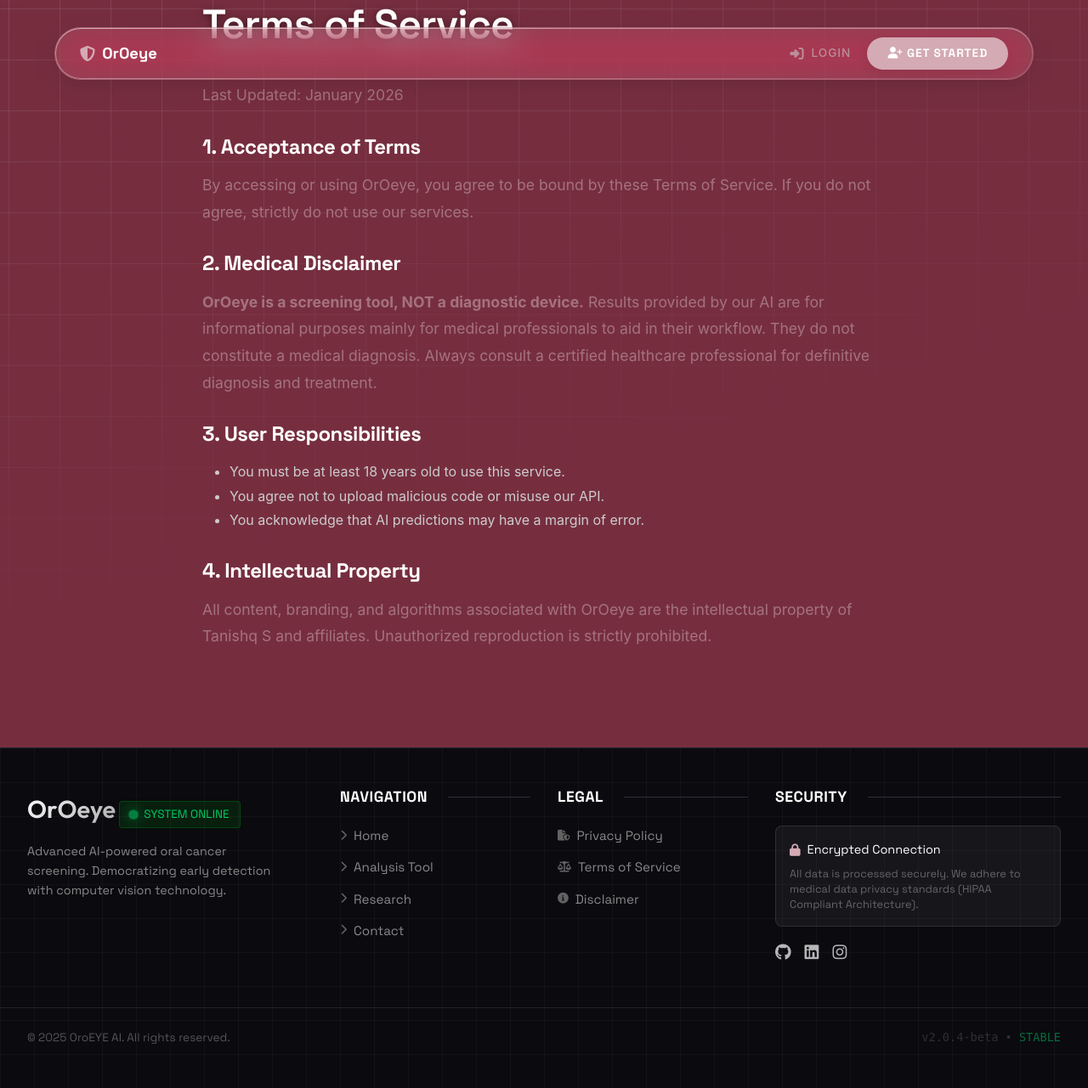
After one commit to thisistanishq/oroeye, a Flask app: page /terms in a window 1280 px wide. The commit adds this page. Shown: the whole page at 85% size. Run offline with Flask 3, Linux system fonts and the light colour scheme; some libraries are stand-ins or nearby versions.

Commit message:
Feat: Update footer links and add legal pages

```diff
--- a/backend/app.py
+++ b/backend/app.py
@@ -476,6 +476,15 @@ def analyze(): return render_template('analysis.html')
 @app.route('/research')
 def research(): return render_template('research.html')
 
+@app.route('/privacy')
+def privacy(): return render_template('privacy.html')
+
+@app.route('/terms')
+def terms(): return render_template('terms.html')
+
+@app.route('/disclaimer')
+def disclaimer(): return render_template('disclaimer.html')
+
 @app.route('/contact', methods=['GET', 'POST'])
 def contact():
     if request.method == 'POST':
--- a/frontend/templates/base.html
+++ b/frontend/templates/base.html
@@ -124,9 +124,12 @@
             <div class="hud-col">
                 <h4>LEGAL</h4>
                 <ul class="footer-links">
-                    <li><a href="#"><i class="fa-solid fa-file-shield"></i> Privacy Policy</a></li>
-                    <li><a href="#"><i class="fa-solid fa-scale-balanced"></i> Terms of Service</a></li>
-                    <li><a href="#"><i class="fa-solid fa-circle-info"></i> Disclaimer</a></li>
+                    <li><a href="{{ url_for('privacy') }}"><i class="fa-solid fa-file-shield"></i> Privacy Policy</a>
+                    </li>
+                    <li><a href="{{ url_for('terms') }}"><i class="fa-solid fa-scale-balanced"></i> Terms of Service</a>
+                    </li>
+                    <li><a href="{{ url_for('disclaimer') }}"><i class="fa-solid fa-circle-info"></i> Disclaimer</a>
+                    </li>
                 </ul>
             </div>
 
@@ -144,12 +147,15 @@
                     </div>
                 </div>
                 <div style="display: flex; gap: 1rem;">
-                    <a href="#" style="color: #fff; font-size: 1.2rem; opacity: 0.7;"><i
+                    <a href="https://github.com/thisistanishq/proeye" target="_blank"
+                        style="color: #fff; font-size: 1.2rem; opacity: 0.7; transition: opacity 0.3s;"><i
                             class="fa-brands fa-github"></i></a>
-                    <a href="#" style="color: #fff; font-size: 1.2rem; opacity: 0.7;"><i
+                    <a href="https://www.linkedin.com/in/thisistanishq" target="_blank"
+                        style="color: #fff; font-size: 1.2rem; opacity: 0.7; transition: opacity 0.3s;"><i
                             class="fa-brands fa-linkedin"></i></a>
-                    <a href="#" style="color: #fff; font-size: 1.2rem; opacity: 0.7;"><i
-                            class="fa-brands fa-twitter"></i></a>
+                    <a href="https://www.instagram.com/thisistanishq" target="_blank"
+                        style="color: #fff; font-size: 1.2rem; opacity: 0.7; transition: opacity 0.3s;"><i
+                            class="fa-brands fa-instagram"></i></a>
                 </div>
             </div>
         </div>
--- /dev/null
+++ b/frontend/templates/terms.html
@@ -0,0 +1,34 @@
+{% extends "base.html" %}
+
+{% block content %}
+<section class="section">
+    <div class="glass-panel" style="max-width: 900px; margin: 4rem auto; padding: 3rem;">
+        <h1 class="gradient-text" style="font-size: 3rem; margin-bottom: 2rem;">Terms of Service</h1>
+
+        <div style="color: #ccc; line-height: 1.8;">
+            <p style="margin-bottom: 1.5rem;">Last Updated: January 2026</p>
+
+            <h2 style="color: #fff; margin-top: 2rem; margin-bottom: 1rem;">1. Acceptance of Terms</h2>
+            <p>By accessing or using OrOeye, you agree to be bound by these Terms of Service. If you do not agree,
+                strictly do not use our services.</p>
+
+            <h2 style="color: #fff; margin-top: 2rem; margin-bottom: 1rem;">2. Medical Disclaimer</h2>
+            <p><strong>OrOeye is a screening tool, NOT a diagnostic device.</strong> Results provided by our AI are for
+                informational purposes mainly for medical professionals to aid in their workflow. They do not constitute
+                a medical diagnosis. Always consult a certified healthcare professional for definitive diagnosis and
+                treatment.</p>
+
+            <h2 style="color: #fff; margin-top: 2rem; margin-bottom: 1rem;">3. User Responsibilities</h2>
+            <ul style="margin-left: 2rem; margin-bottom: 1rem;">
+                <li>You must be at least 18 years old to use this service.</li>
+                <li>You agree not to upload malicious code or misuse our API.</li>
+                <li>You acknowledge that AI predictions may have a margin of error.</li>
+            </ul>
+
+            <h2 style="color: #fff; margin-top: 2rem; margin-bottom: 1rem;">4. Intellectual Property</h2>
+            <p>All content, branding, and algorithms associated with OrOeye are the intellectual property of Tanishq S
+                and affiliates. Unauthorized reproduction is strictly prohibited.</p>
+        </div>
+    </div>
+</section>
+{% endblock %}
```
Also changed, not shown: frontend/templates/disclaimer.html (added, +34 -0 lines), frontend/templates/faq.html (+7 -4 lines), frontend/templates/privacy.html (added, +35 -0 lines), frontend/templates/research.html (+7 -4 lines).
